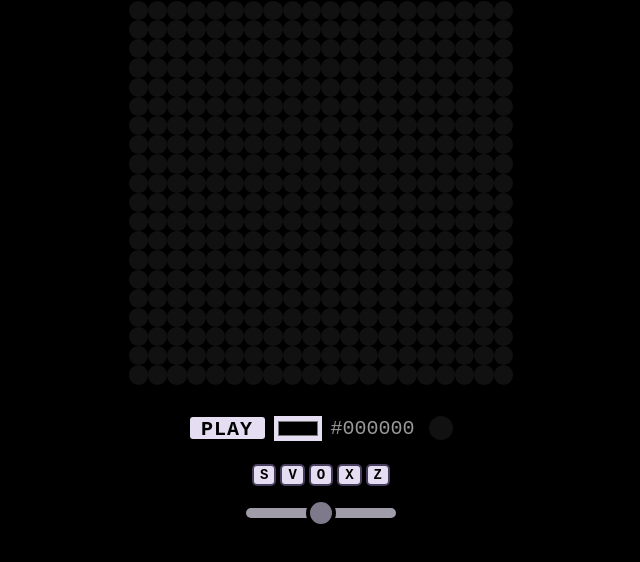
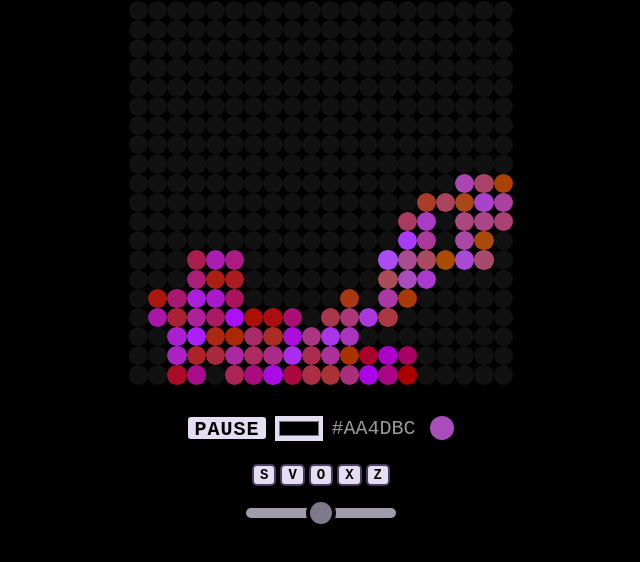
Before and after one commit to rolandjlevy/js-pixel-grid-randomiser, a plain HTML site: page index.html in a window 1280 px wide. Shown: the part 176-738 px from the top of the page, without its empty margins (319-959 px from the left). Drawn offline with Linux system fonts and the light colour scheme.

Commit message:
Set playState to true for autoplay

```diff
--- a/index.html
+++ b/index.html
@@ -13,7 +13,7 @@
       <ul class="grid"></ul>
       <span class="tooltip">Hex</span>
       <section class="controls m-t-30">
-        <button class="btn toggle">PLAY</button>
+        <button class="btn toggle">PAUSE</button>
         <input type="hidden" id="data">
         <input type="color" id="colour-picker" value="#000000">
         <span class="hex">#000000</span>
--- a/script.js
+++ b/script.js
@@ -14,7 +14,7 @@ let counter = 0;
 let speed = Number(UI.$('#slider').value);
 const maxSpeed = Number(UI.$('#slider').max);
 let timerId;
-let playState = false;
+let playState = true;
 
 let pattern = [];
 
@@ -56,6 +56,7 @@ function play() {
     moves += 100;
   }, speed);
 }
+play();
 
 function pause() {
   clearInterval(timerId);
```
